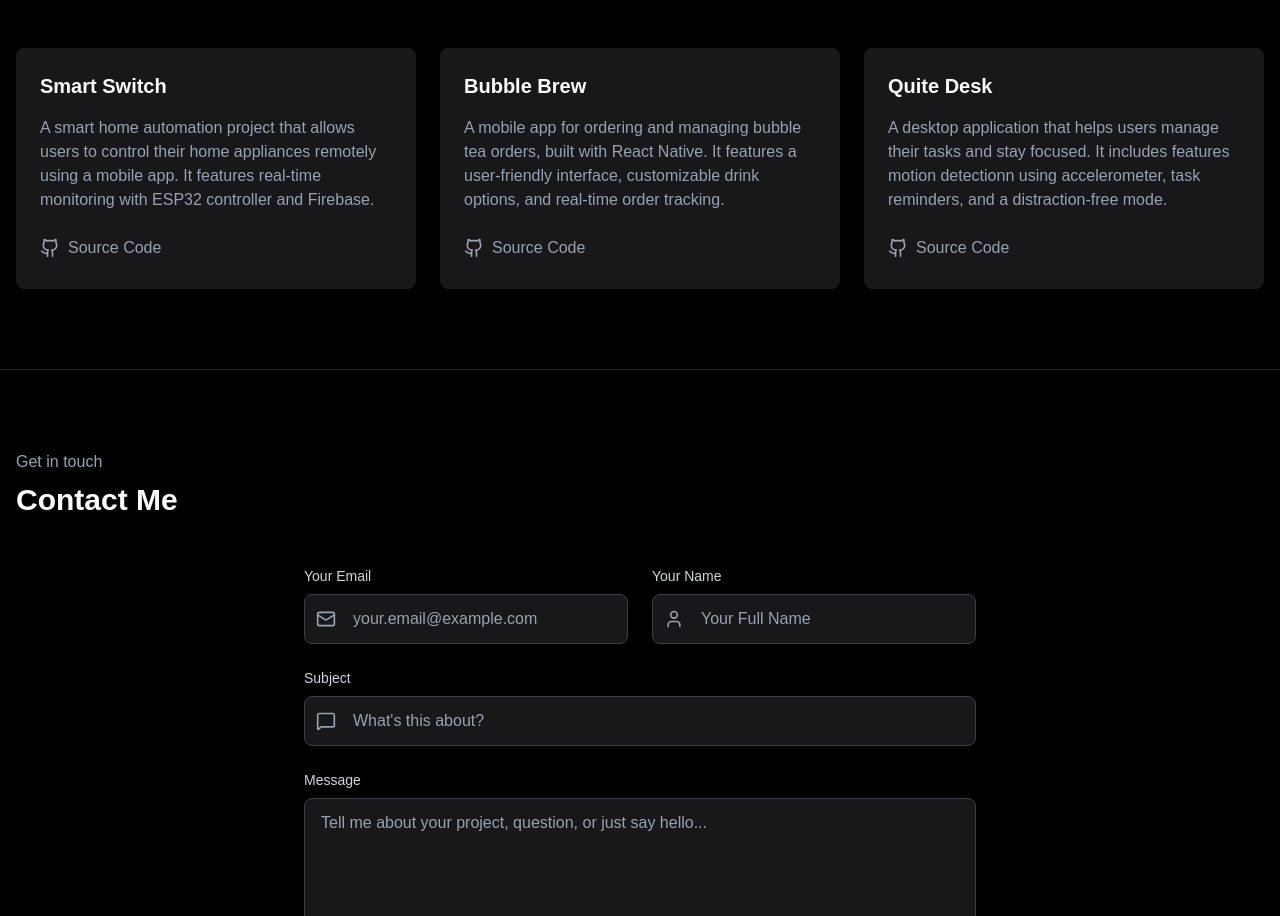
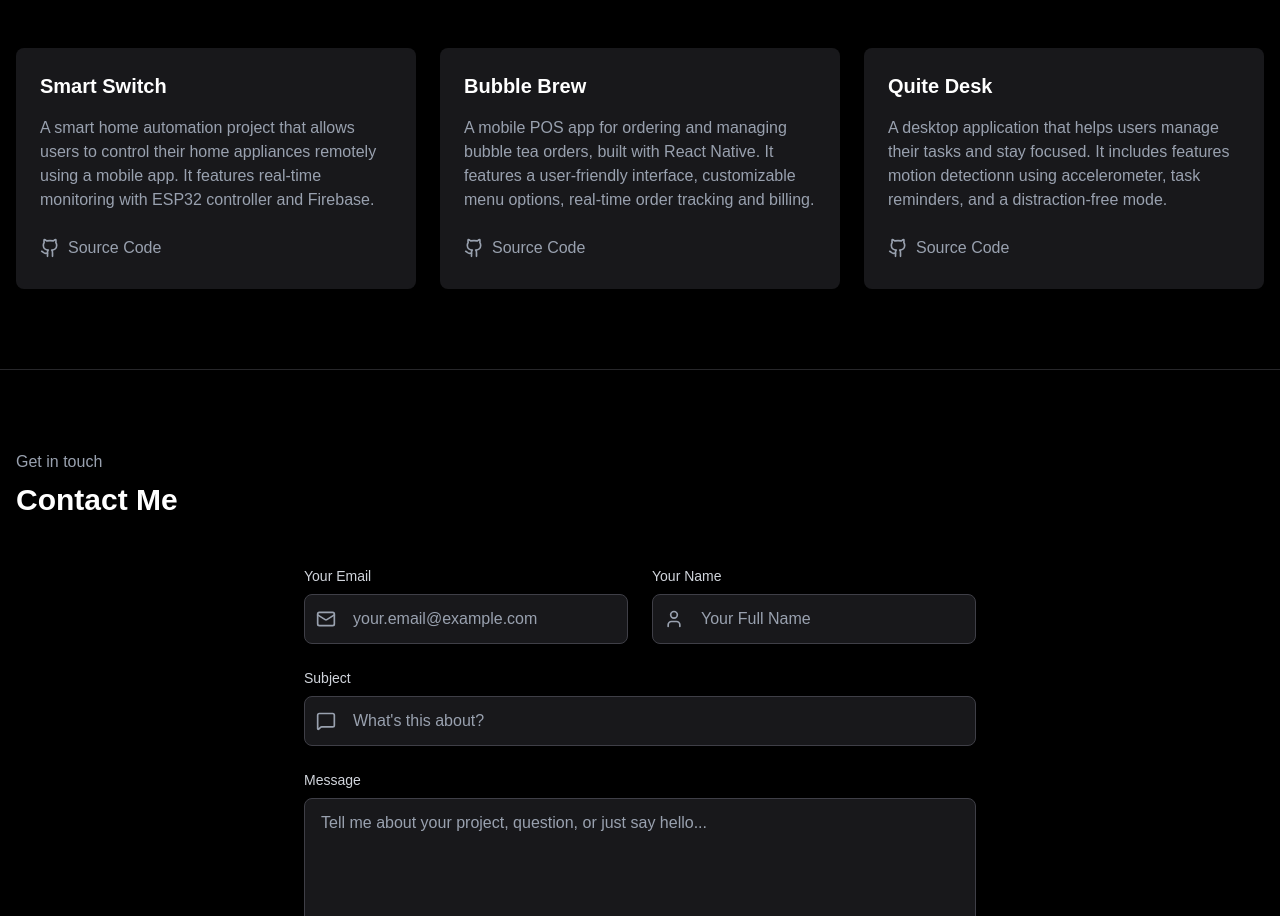
Before and after one commit to roxton75/rudrx-devport, a Next.js app: page / in a window 1280 px wide. Shown: the part 2309-3225 px from the top of the page. Built offline with nearby package versions, Linux system fonts and the light colour scheme.

Commit message:
Updated Projects Sections

```diff
--- a/src/portfolio.tsx
+++ b/src/portfolio.tsx
@@ -511,7 +511,7 @@ export default function Portfolio() {
             {
               title: "Bubble Brew",
               description:
-                "A mobile app for ordering and managing bubble tea orders, built with React Native. It features a user-friendly interface, customizable drink options, and real-time order tracking.",
+                "A mobile POS app for ordering and managing bubble tea orders, built with React Native. It features a user-friendly interface, customizable menu options, real-time order tracking and billing.",
               link: "https://github.com/roxton75/BubbleBrew-Expo-React-Native",
             },
             {
```
